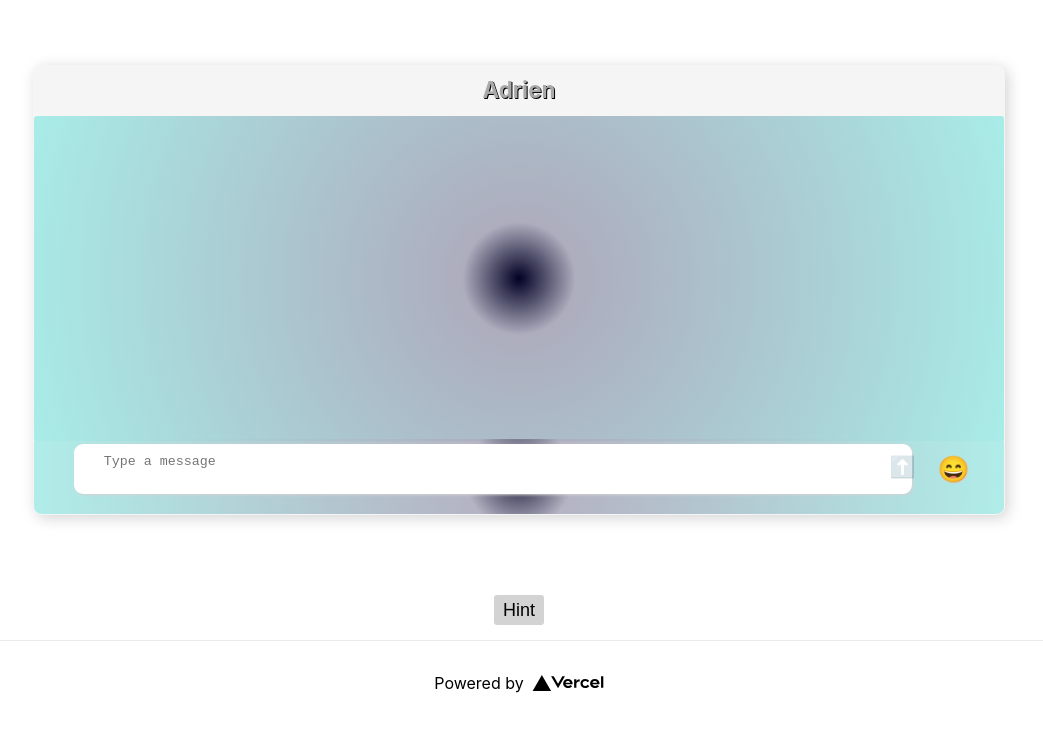
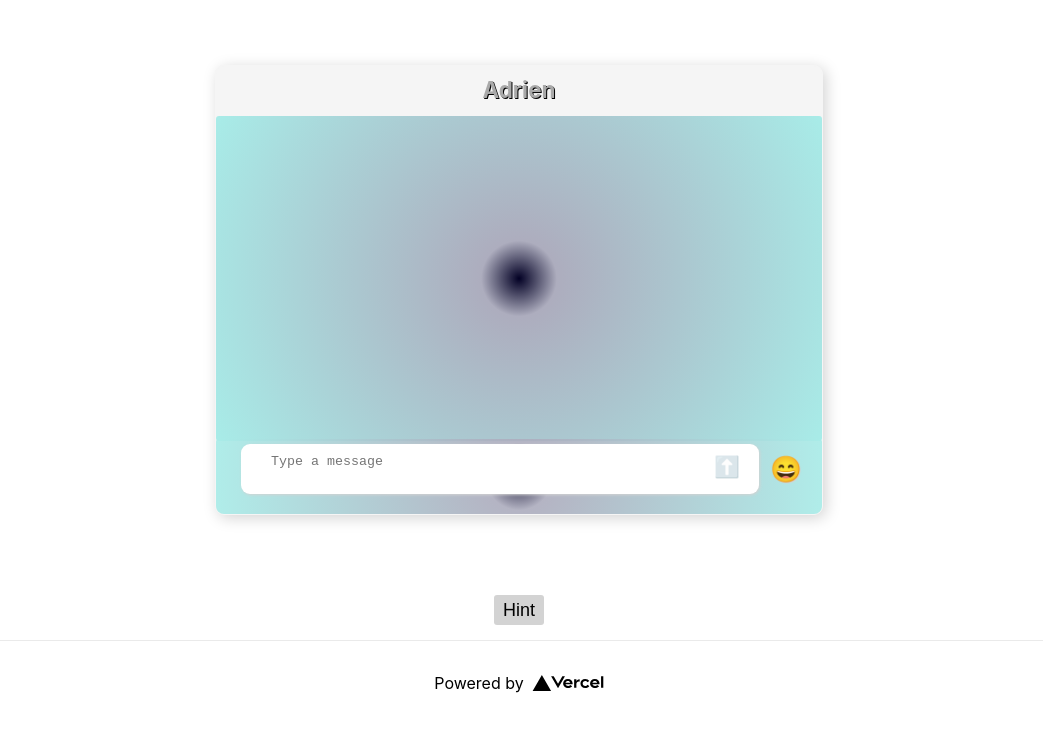
Before and after one commit to Phil-Barv/gpt3-chatbot, a Next.js app: page / in a window 1280 px wide. Shown: the top 730 px of the page, without its empty margins (121-1164 px from the left). Built offline with nearby package versions, Linux system fonts and the light colour scheme.

Commit message:
fix mobile view

```diff
--- a/pages/index.js
+++ b/pages/index.js
@@ -132,7 +132,7 @@ const handleHint = () => {
         <meta name="description" content="Created by Philip Barven for educational purposes." />
         <link rel="icon" href="/favicon.ico" />
       </Head>
-      <div style={{margin:"65px 10%", background:"whitesmoke", height:"450px", borderRadius:"9px", overflow:"hidden", position:"relative", border:"1px solid whitesmoke", boxShadow:"3px 3px 15px lightgray"}}>
+      <div className={styles.chatbot_container}>
         <div style={{height:"50px", background:"whitesmoke", top:"0", borderRadius:"5px 5px 0px 0px", padding:"10px", textAlign:"center"}}>
           {!typing ? (
             <h1 style={{margin:"0", fontSize:"1.4em", textShadow:"1px 1px black", color:"darkgray"}}>
@@ -163,7 +163,7 @@ const handleHint = () => {
             <button style={{
               position:"absolute", cursor:"pointer",margin:"0px",
               padding:"0px",border:"none", background:"transparent",
-              fontSize:"1.3em",bottom:"35px", right:"22px"
+              fontSize:"1.3em",bottom:"35px", right:"30px"
               }}
               disabled={!text}
               type="submit"
--- a/styles/Home.module.css
+++ b/styles/Home.module.css
@@ -127,3 +127,26 @@
     filter: invert(1);
   }
 }
+
+.chatbot_container {
+  margin: 65px 15%;
+  background: whitesmoke;
+  height: 450px;
+  border-radius: 9px;
+  overflow: hidden;
+  position: relative;
+  border: 1px solid whitesmoke;
+  box-shadow: 3px 3px 15px lightgray;
+}
+
+@media(max-width: 600px) {
+  .chatbot_container {
+    margin: 65px 3%;
+  }
+}
+
+@media(min-width: 1200px) {
+  .chatbot_container {
+    margin: 65px 25%;
+  }
+}
```
